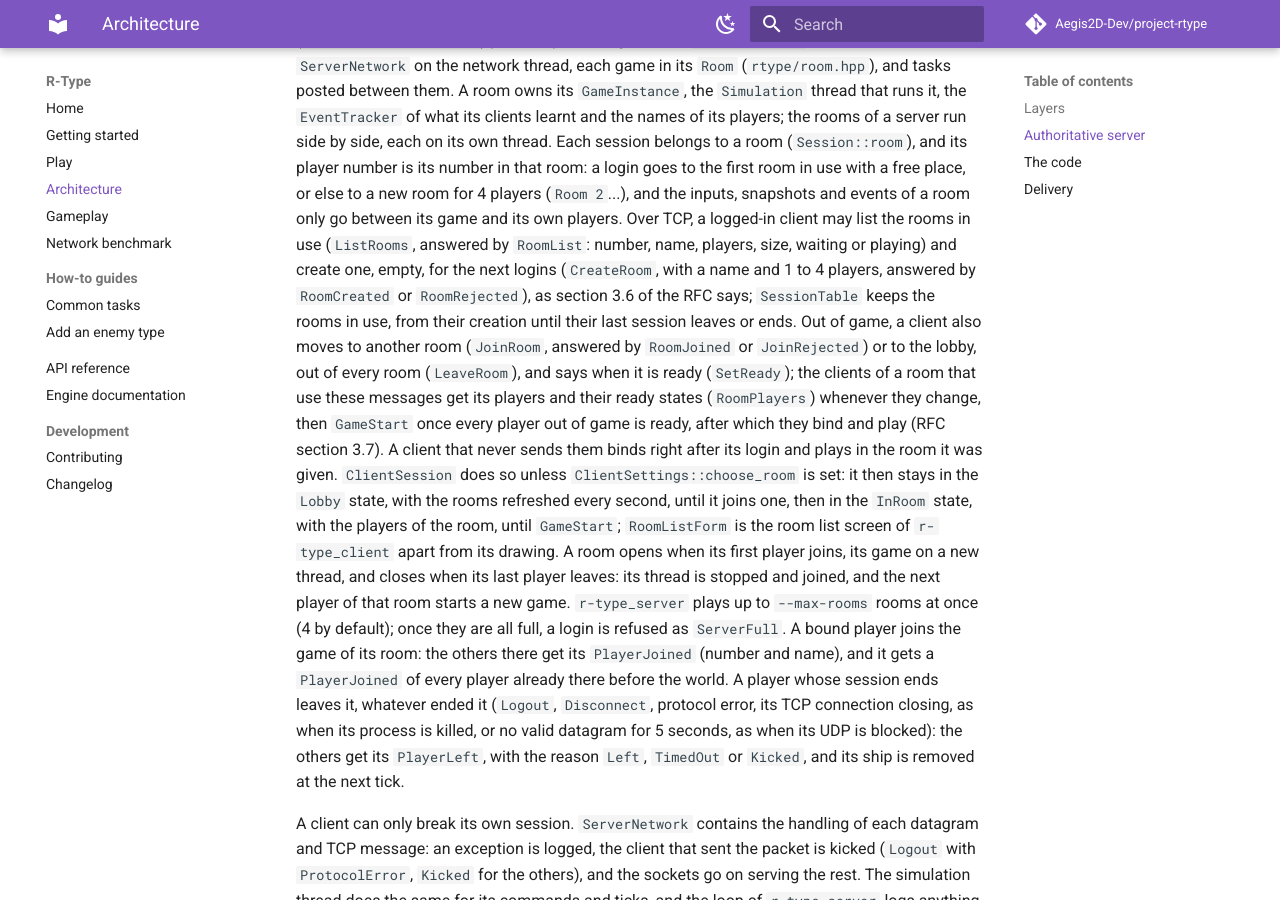
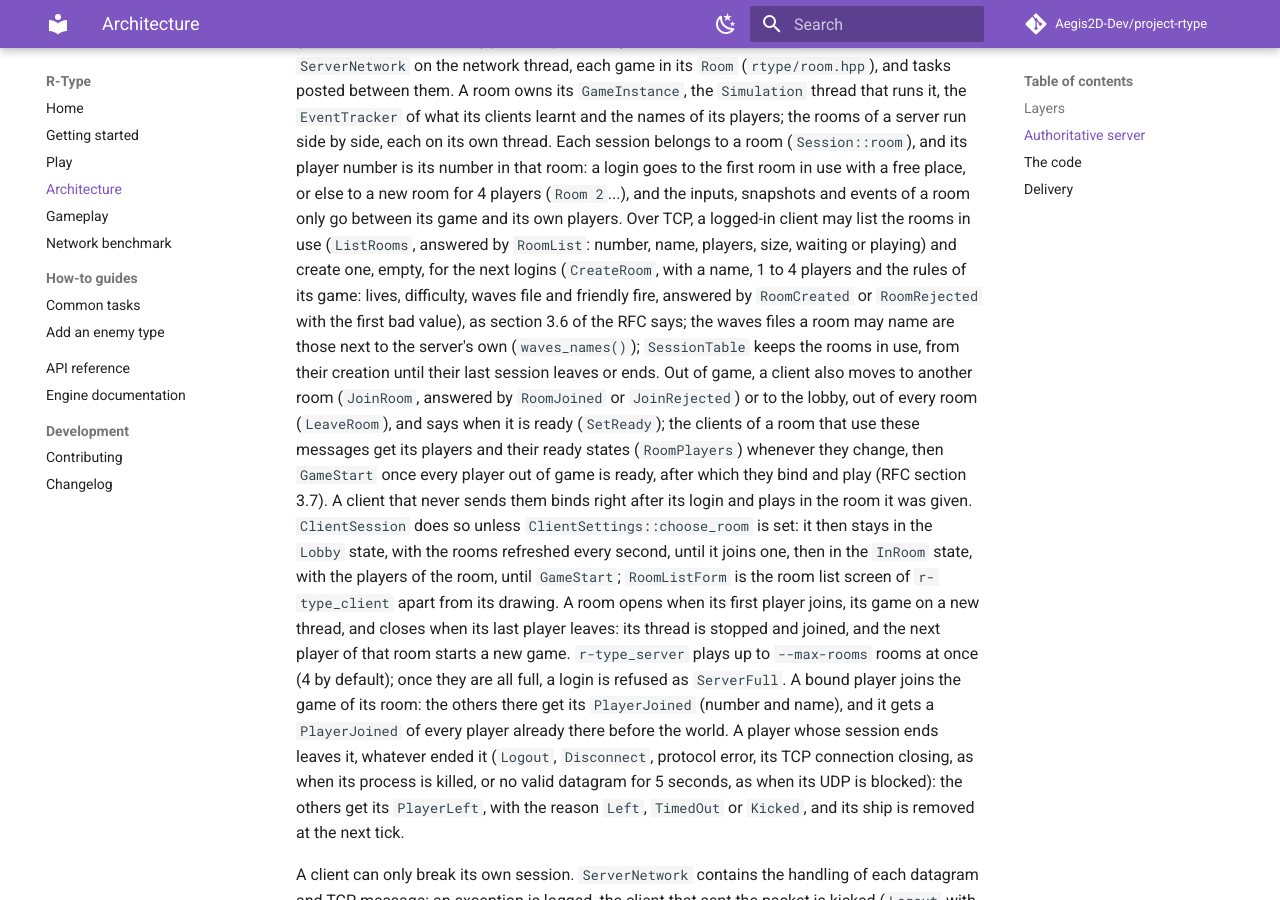
Before and after one commit to Aegis2D-Dev/project-rtype, an MkDocs documentation site: the page built from docs/architecture.md, in a window 1280 px wide and 900 px high, scrolled down 1519 px. Built offline with MkDocs 1.6.1 and Material for MkDocs 9.7.7, drawn with Linux system fonts in a browser that asks for light colours; comment, search, counter and statistics services are not loaded.

Commit message:
feat(docs): documented the room rules and updated changelogs

```diff
--- a/docs/architecture.md
+++ b/docs/architecture.md
@@ -77,8 +77,10 @@ and its player number is its number in that room: a login goes to the first room
 free place, or else to a new room for 4 players (`Room 2`...), and the inputs, snapshots and
 events of a room only go between its game and its own players. Over TCP, a logged-in client
 may list the rooms in use (`ListRooms`, answered by `RoomList`: number, name, players, size,
-waiting or playing) and create one, empty, for the next logins (`CreateRoom`, with a name and
-1 to 4 players, answered by `RoomCreated` or `RoomRejected`), as section 3.6 of the RFC says;
+waiting or playing) and create one, empty, for the next logins (`CreateRoom`, with a name, 1 to
+4 players and the rules of its game: lives, difficulty, waves file and friendly fire, answered
+by `RoomCreated` or `RoomRejected` with the first bad value), as section 3.6 of the RFC says;
+the waves files a room may name are those next to the server's own (`waves_names()`);
 `SessionTable` keeps the rooms in use, from their creation until their last session leaves or
 ends. Out of game, a client also moves to another room (`JoinRoom`, answered by `RoomJoined`
 or `JoinRejected`) or to the lobby, out of every room (`LeaveRoom`), and says when it is ready
```
Also changed, not shown: CHANGELOG.md (+1 -0 lines), changelogs/2026-11-05-protocol-room-rules.md (added, +50 -0 lines).
